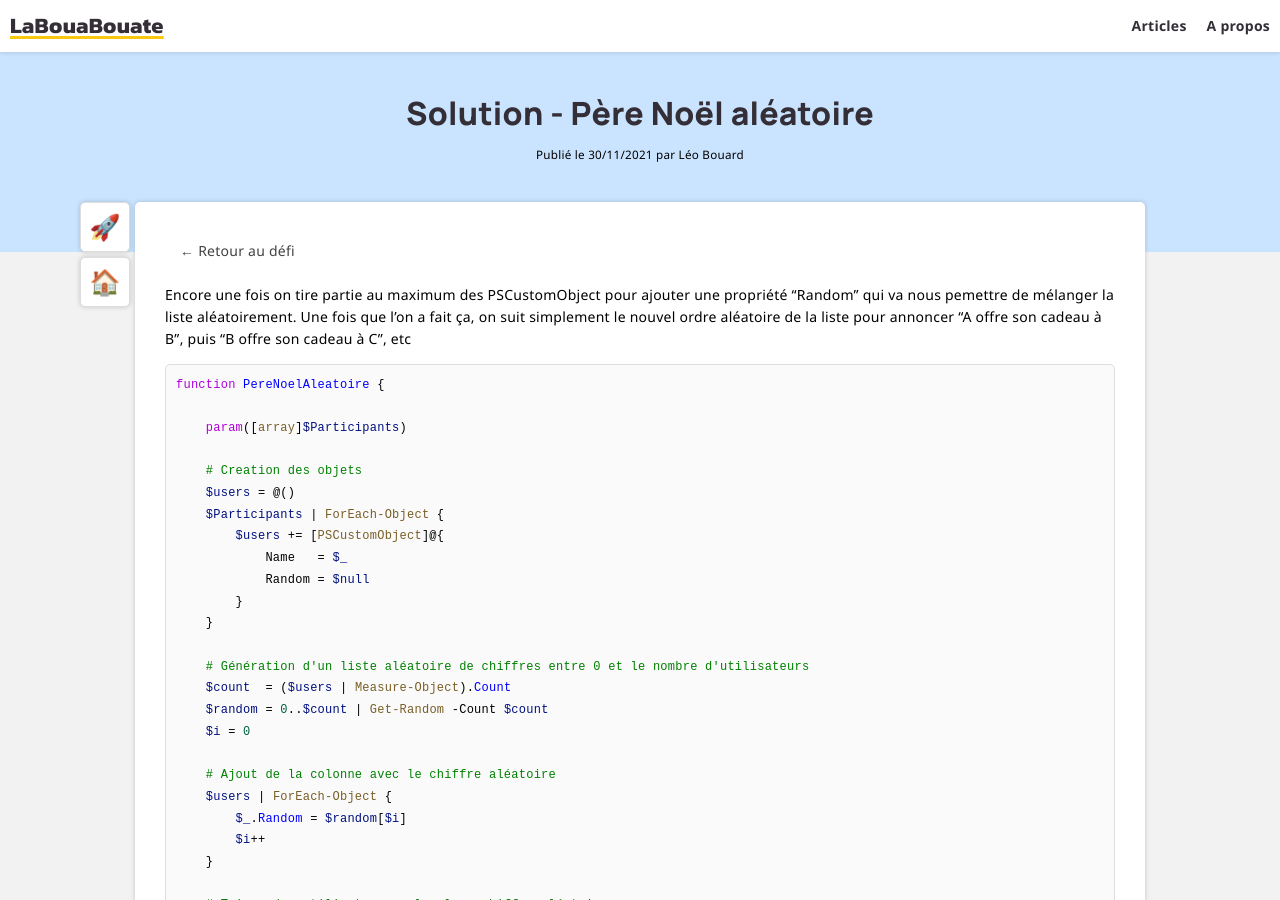
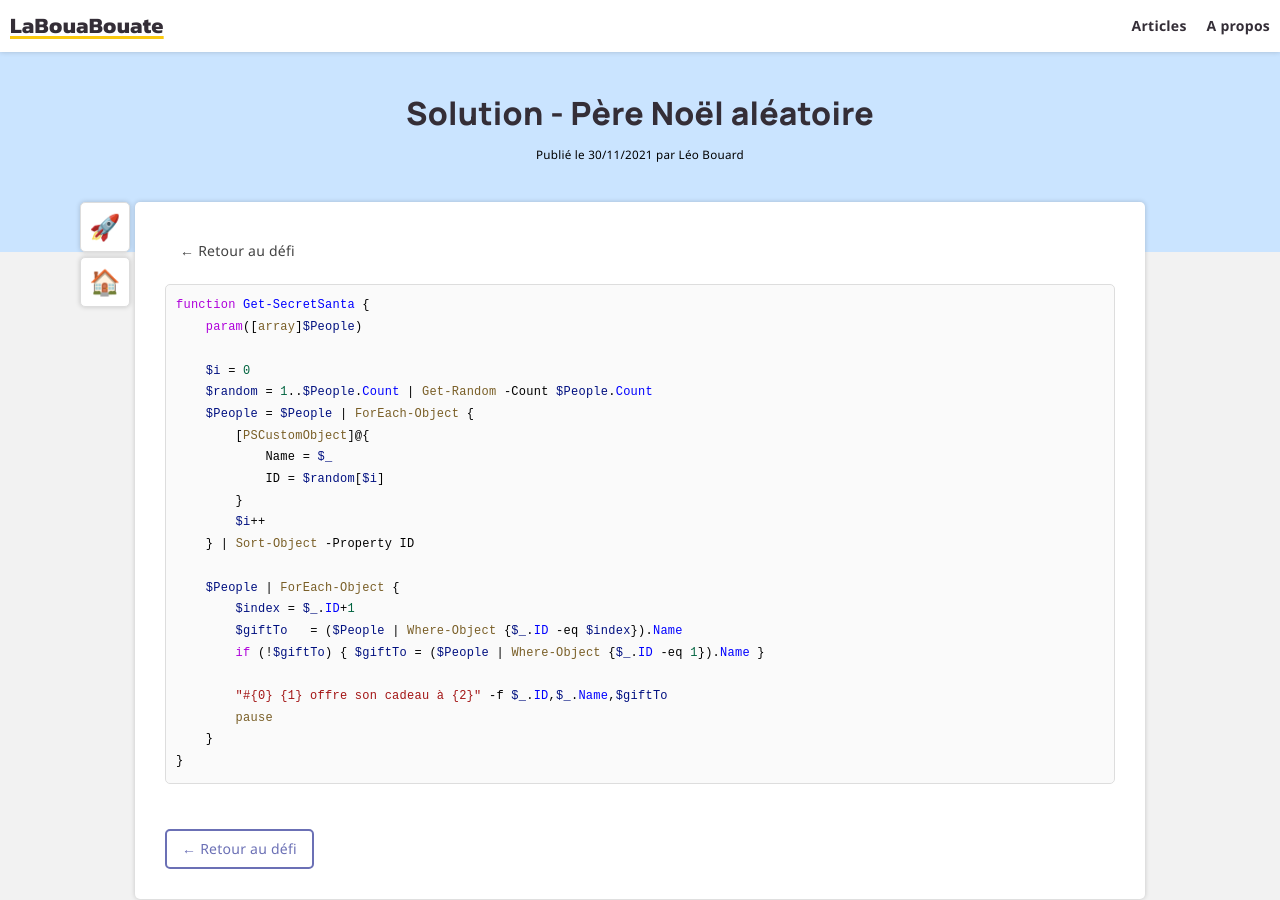
Before and after one commit to leobouard/leobouard.github.io, a Jekyll site: the page built from _posts/2021-11-30-pere-noel-secret-soluce.md, in a window 1280 px wide and 900 px high. Built offline with Jekyll 4.4.1, drawn with Linux system fonts in a browser that asks for light colours; some web fonts are replaced; some of the changed text lies outside the part shown.

Commit message:
Update 2021-11-30-pere-noel-secret-soluce.md

````diff
--- a/_posts/2021-11-30-pere-noel-secret-soluce.md
+++ b/_posts/2021-11-30-pere-noel-secret-soluce.md
@@ -7,52 +7,27 @@ prevLink:
   id: "/2021/11/30/pere-noel-secret"
 ---
 
-Encore une fois on tire partie au maximum des PSCustomObject pour ajouter une propriété "Random" qui va nous pemettre de mélanger la liste aléatoirement. Une fois que l'on a fait ça, on suit simplement le nouvel ordre aléatoire de la liste pour annoncer "A offre son cadeau à B", puis "B offre son cadeau à C", etc
+```powershell
+function Get-SecretSanta {
+    param([array]$People)
 
-```powershell
-function PereNoelAleatoire {
+    $i = 0
+    $random = 1..$People.Count | Get-Random -Count $People.Count
+    $People = $People | ForEach-Object {
+        [PSCustomObject]@{
+            Name = $_
+            ID = $random[$i]
+        }
+        $i++
+    } | Sort-Object -Property ID
 
-    param([array]$Participants)
+    $People | ForEach-Object {
+        $index = $_.ID+1
+        $giftTo   = ($People | Where-Object {$_.ID -eq $index}).Name
+        if (!$giftTo) { $giftTo = ($People | Where-Object {$_.ID -eq 1}).Name }
 
-    # Creation des objets
-    $users = @()
-    $Participants | ForEach-Object {
-        $users += [PSCustomObject]@{
-            Name   = $_
-            Random = $null
-        }
-    }
-
-    # Génération d'un liste aléatoire de chiffres entre 0 et le nombre d'utilisateurs
-    $count  = ($users | Measure-Object).Count
-    $random = 0..$count | Get-Random -Count $count
-    $i = 0
-
-    # Ajout de la colonne avec le chiffre aléatoire
-    $users | ForEach-Object {
-        $_.Random = $random[$i]
-        $i++
-    }
-
-    # Triage des utilisateurs selon leur chiffre aléatoire
-    $users = $users | Sort-Object -Property Random
-
-    # Boucle afficher le résultat (nRandom offre à nRandom+1)
-    0..($count-1) | ForEach-Object {
-        $index = $_ + 1
-        if ($index -ge $count) { $index = $count - $index }
-        $giftTo   = ($users[$index]).Name
-        $giftFrom = ($users[$_]).Name
-
-        "#{0} {1} offre son cadeau à {2}" -f $_,$giftFrom,$giftTo
-        Read-Host | Out-Null
+        "#{0} {1} offre son cadeau à {2}" -f $_.ID,$_.Name,$giftTo
+        pause
     }
 }
 ```
-
-`if ($index -ge $count) { $index = $count - $index }` : ce petit bout de code permet de dire que quand on arrive à la dernière personne de la liste, celle-ci doit offrir son cadeau à la première personne.
-
-`Read-Host | Out-Null` : permet d'attendre une action utilisateur avant d'afficher le prochain résultat. On pourrait tout à fait le remplacer par :
-
-- la commande CMD "pause" (fonctionnement similaire)
-- un "Start-Sleep -Second 1" pour afficher la ligne suivante après une seconde d'attente
````
